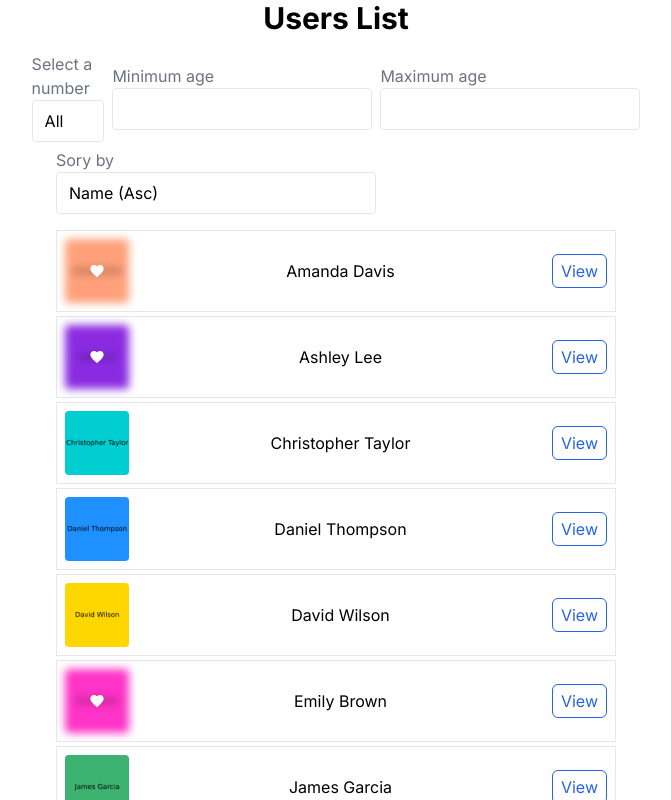
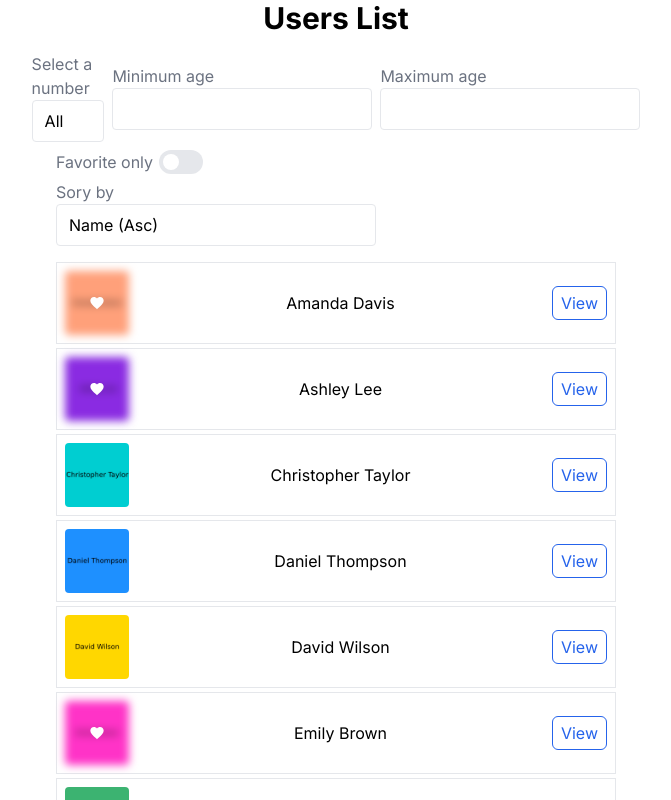
Before and after one commit to dmytromiento/cargobite-front-end, a Next.js app: page / in a window 1280 px wide. Shown: the top 800 px of the page, without its empty margins (304-975 px from the left). Built offline with nearby package versions, Linux system fonts and the light colour scheme.

Commit message:
feat: bonus user filter (favorite only)

```diff
--- a/src/app/page.tsx
+++ b/src/app/page.tsx
@@ -18,6 +18,7 @@ export default function Home() {
   const [userType, setUserType] = useState<UserType | null>(null);
   const [minAge, setMinAge] = useState<number | null>(null);
   const [maxAge, setMaxAge] = useState<number | null>(null);
+  const [favoriteOnly, setFavoriteOnly] = useState<boolean>(false);
 
   const [sortBy, setSortBy] = useState(SORT_OPTIONS[0].value);
   const sortByOption = useMemo(
@@ -25,7 +26,7 @@ export default function Home() {
     [sortBy]
   );
 
-  const users = useUsers({ userType, minAge, maxAge, sortBy });
+  const users = useUsers({ userType, minAge, maxAge, sortBy, favoriteOnly });
 
   return (
     <main className="flex flex-col">
@@ -37,10 +38,12 @@ export default function Home() {
             userType={userType}
             minAge={minAge}
             maxAge={maxAge}
-            onChangeFilter={({ type, minAge, maxAge }) => {
+            favoriteOnly={favoriteOnly}
+            onChangeFilter={({ type, minAge, maxAge, favoriteOnly }) => {
               setUserType(type);
               setMinAge(minAge);
               setMaxAge(maxAge);
+              setFavoriteOnly(favoriteOnly);
             }}
           />
 
--- a/src/components/UserFilters.tsx
+++ b/src/components/UserFilters.tsx
@@ -2,6 +2,7 @@ import { FC, useMemo } from "react";
 
 import Input from "@/components/ui/Input";
 import Select from "@/components/ui/Select";
+import Switch from "@/components/ui/Switch";
 import { UserType } from "@/types";
 
 const TYPE_OPTIONS = [
@@ -15,10 +16,12 @@ type Props = {
   userType: UserType | null;
   minAge: number | null;
   maxAge: number | null;
+  favoriteOnly: boolean;
   onChangeFilter: (filters: {
     type: UserType | null;
     minAge: number | null;
     maxAge: number | null;
+    favoriteOnly: boolean;
   }) => void;
 };
 
@@ -26,6 +29,7 @@ const UserFilters: FC<Props> = ({
   userType,
   minAge,
   maxAge,
+  favoriteOnly,
   onChangeFilter,
 }) => {
   const userTypeSelectedOption = useMemo(
@@ -34,6 +38,7 @@ const UserFilters: FC<Props> = ({
   );
 
   return (
+    <div className="flex w-full flex-col gap-2">
       <div className="flex w-full flex-col justify-center gap-2 md:flex-row md:items-center">
         <Select
           options={TYPE_OPTIONS}
@@ -43,6 +48,7 @@ const UserFilters: FC<Props> = ({
               type: option.value,
               minAge,
               maxAge,
+              favoriteOnly,
             });
           }}
           label="Select a number"
@@ -56,6 +62,7 @@ const UserFilters: FC<Props> = ({
               type: userTypeSelectedOption?.value ?? null,
               minAge: Number(event.target.value) || null,
               maxAge,
+              favoriteOnly,
             });
           }}
           onBlur={(event) => {
@@ -64,6 +71,7 @@ const UserFilters: FC<Props> = ({
                 type: userTypeSelectedOption?.value ?? null,
                 minAge: null,
                 maxAge,
+                favoriteOnly,
               });
             }
           }}
@@ -77,6 +85,7 @@ const UserFilters: FC<Props> = ({
               type: userTypeSelectedOption?.value ?? null,
               minAge,
               maxAge: Number(event.target.value) || null,
+              favoriteOnly,
             });
           }}
           min={minAge ?? undefined}
@@ -86,11 +95,27 @@ const UserFilters: FC<Props> = ({
                 type: userTypeSelectedOption?.value ?? null,
                 minAge,
                 maxAge: null,
+                favoriteOnly,
               });
             }
           }}
         />
       </div>
+      <div>
+        <Switch
+          enabled={favoriteOnly}
+          onChange={(enabled) => {
+            onChangeFilter({
+              type: userTypeSelectedOption?.value ?? null,
+              minAge,
+              maxAge,
+              favoriteOnly: enabled,
+            });
+          }}
+          label="Favorite only"
+        />
+      </div>
+    </div>
   );
 };
 
--- /dev/null
+++ b/src/components/ui/Switch.tsx
@@ -0,0 +1,32 @@
+import { Switch as HeadlessSwitch } from "@headlessui/react";
+import { FC } from "react";
+
+type Props = {
+  enabled: boolean;
+  onChange: (enabled: boolean) => void;
+  label?: string;
+};
+
+const Switch: FC<Props> = ({ enabled, onChange, label }) => {
+  return (
+    <div className="flex gap-1.5">
+      {!!label && <span className="text-gray-500">{label}</span>}
+
+      <HeadlessSwitch
+        checked={enabled}
+        onChange={onChange}
+        className={`${
+          enabled ? "bg-blue-600" : "bg-gray-200"
+        } relative inline-flex h-6 w-11 items-center rounded-full`}
+      >
+        <span
+          className={`${
+            enabled ? "translate-x-6" : "translate-x-1"
+          } inline-block size-4 rounded-full bg-white transition`}
+        />
+      </HeadlessSwitch>
+    </div>
+  );
+};
+
+export default Switch;
--- a/src/hooks/useUsers.ts
+++ b/src/hooks/useUsers.ts
@@ -7,15 +7,20 @@ type Props = {
   userType?: UserType | null;
   minAge?: number | null;
   maxAge?: number | null;
+  favoriteOnly?: boolean;
   sortBy?: UserSortBy;
 };
 const useUsers = (props?: Props): User[] => {
-  const { userType, minAge, maxAge, sortBy } = props ?? {};
+  const { userType, minAge, maxAge, sortBy, favoriteOnly } = props ?? {};
 
   const users = usersData as User[];
 
   return useMemo(() => {
     const resultUsers = users.filter((user) => {
+      if (favoriteOnly && !user.favorite) {
+        return false;
+      }
+
       if (userType && user.type !== userType) {
         return false;
       }
@@ -49,7 +54,7 @@ const useUsers = (props?: Props): User[] => {
     }
 
     return resultUsers;
-  }, [maxAge, minAge, userType, users, sortBy]);
+  }, [users, sortBy, favoriteOnly, userType, minAge, maxAge]);
 };
 
 export default useUsers;
```
Lines whose indentation alone changed are shown as unchanged.
